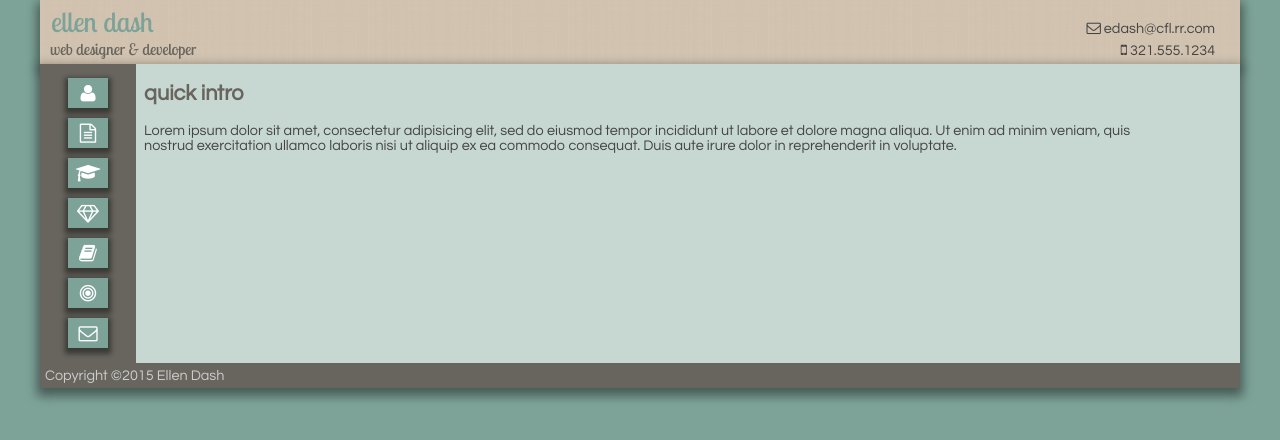
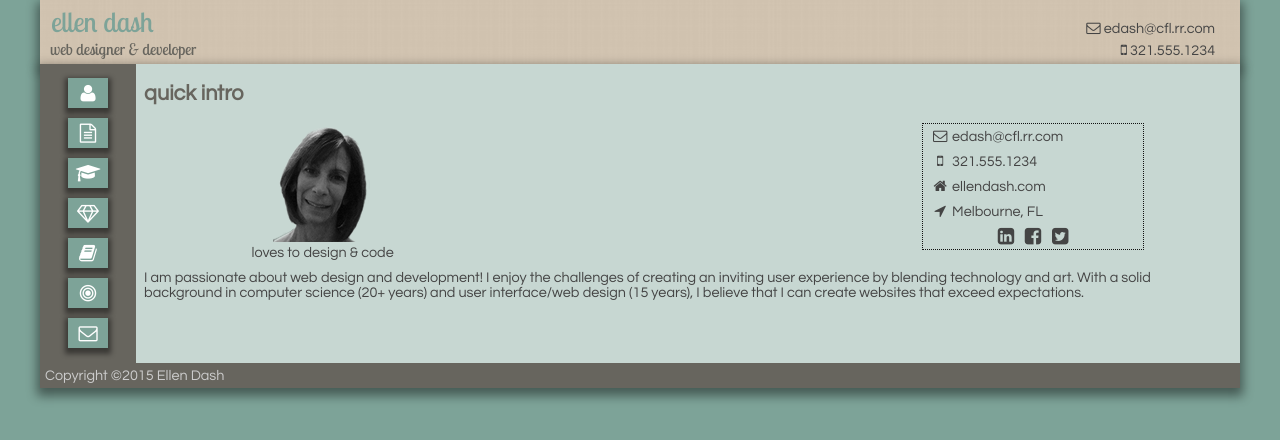
Before and after one commit to edash22/project_resume_dash_ellen, a plain HTML site: page index.html in a window 1280 px wide. Drawn offline with Linux system fonts and the light colour scheme.

Commit message:
added introduction section

```diff
--- a/css/main.css
+++ b/css/main.css
@@ -46,6 +46,10 @@ body {
     content: "";
     display: table;
     clear: both;
+}
+
+.clear-left {
+    clear: left;
 }
 
 h2 {
@@ -226,6 +230,29 @@ section {
     clear: left;
 }
 
+/* Summary */
+figure {
+    margin-bottom: 10px;
+    text-align: center;
+    width: 100%;
+}
+
+.where {
+    vertical-align: top;
+    border: 1px dotted #111;
+    width: 80%;
+    margin: 0 20px;
+}
+
+.where p {
+    padding: 5px;
+    margin: 0;
+}
+
+.social-icons {
+    text-align: center;
+}
+
 /**========================================================
     ?? - FOOTER
 ========================================================**/
@@ -253,6 +280,14 @@ footer p {
         width: 81%;
     }
 
+    figure {
+        width: 40%;
+    }
+
+    .where {
+        width: 45%;
+    }
+
 }
 
 @media only screen and (min-width: 800px) {
@@ -278,4 +313,15 @@ footer p {
         padding-left: 10px;
     }
 
+    figure {
+        width: 35%;
+        float: left;
+    }
+
+    .where {
+        width: 35%;
+        max-width: 220px;
+        float: right;
+    }
+
 }
--- a/index.html
+++ b/index.html
@@ -26,7 +26,9 @@
                 <p class="title">web designer &amp; developer</p>
             </div>
             <div id="header-secondary">
-                <p><span class="fa fa-envelope-o"></span> edash@cfl.rr.com</p>
+                <p><span class="fa fa-envelope-o"></span>
+                    <a href="mailto:edash@cfl.rr.com?subject=Your resume">edash@cfl.rr.com</a>
+                </p>
                 <p><span class="fa fa-mobile-phone"></span> 321.555.1234</p>
             </div>
         </header>
@@ -75,8 +77,28 @@
             <div id="content">
                 <section id="introduction-desc">
                     <h2>quick intro</h2>
+                    <figure class="inline">
+                        <img src="img/profile-pic-bw-small.png" class="inline" alt="ellen dash photo" />
+                        <figcaption>loves to design &amp; code</figcaption>
+                    </figure>
+                    <div class="where inline">
+                        <p><span class="fa fa-envelope-o wide24"></span><a
+                            href="mailto:edash@cfl.rr.com?subject=Your resume">edash@cfl.rr.com</a>
+                        </p>
+                        <p><span class="fa fa-mobile-phone wide24"></span>321.555.1234</p>
+                        <p><span class="fa fa-home wide24"></span><a
+                            href="http://ellendash.com/" target="_blank">ellendash.com</a>
+                        </p>
+                        <p><span class="fa fa-location-arrow wide24"></span>Melbourne, FL</p>
+                        <p class="social-icons">
+                            <a href="https://www.linkedin.com/profile/public-profile-settings?trk=prof-edit-edit-public_profile" target="_blank"><span class="fa fa-lg fa-linkedin-square wide24"></span></a>
 
-                    <p>Lorem ipsum dolor sit amet, consectetur adipisicing elit, sed do eiusmod tempor incididunt ut labore et dolore magna aliqua. Ut enim ad minim veniam, quis nostrud exercitation ullamco laboris nisi ut aliquip ex ea commodo consequat. Duis aute irure dolor in reprehenderit in voluptate.</p>
+                            <a href="https://www.facebook.com/ebdash" target="_blank"><span class="fa fa-lg fa-facebook-square wide24"></span></a>
+
+                            <a href="https://twitter.com/EDash22" target="_blank"><span class="fa fa-lg fa-twitter-square wide24"></span></a>
+                        </p>
+                    </div>
+                    <p class="clear-left">I am passionate about web design and development! I enjoy the challenges of creating an inviting user experience by blending technology and art. With a solid background in computer science (20+ years) and user interface/web design (15 years), I believe that I can create websites that exceed expectations. </p>
                 </section>
 
                 <section class="hide" id="experience-desc">
```
Also changed, not shown: img/profile-pic-bw-small.png (added).
